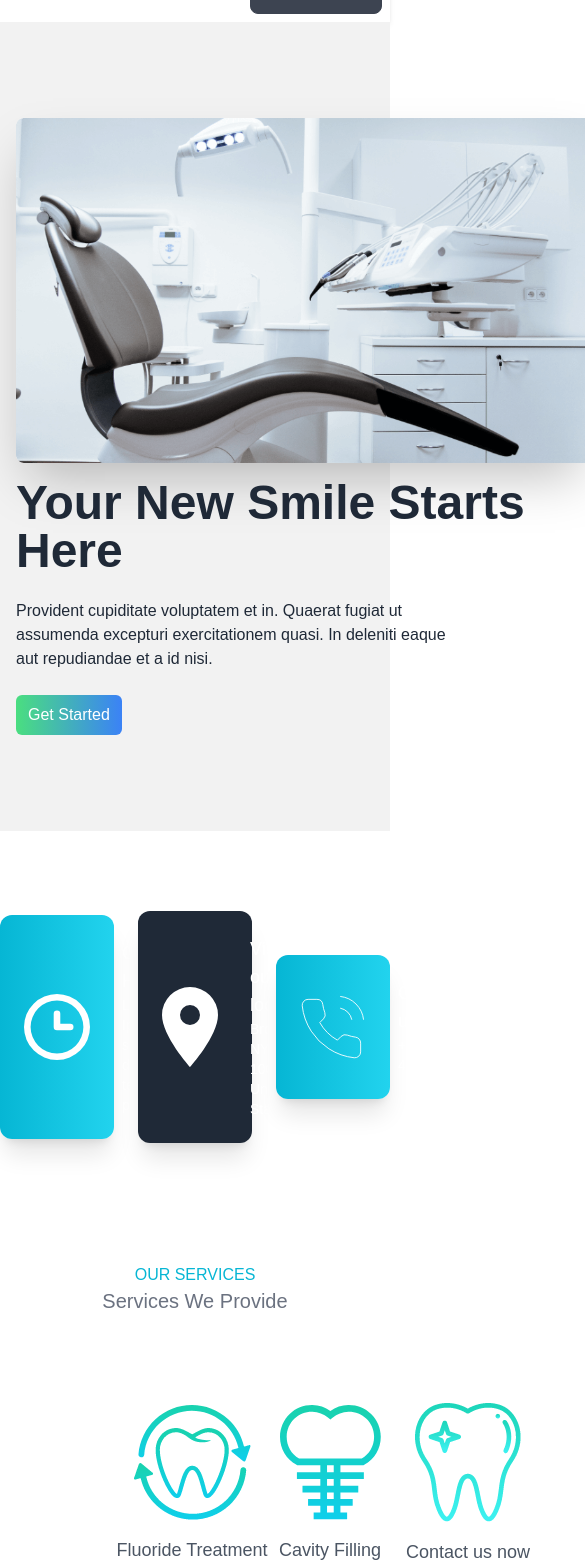
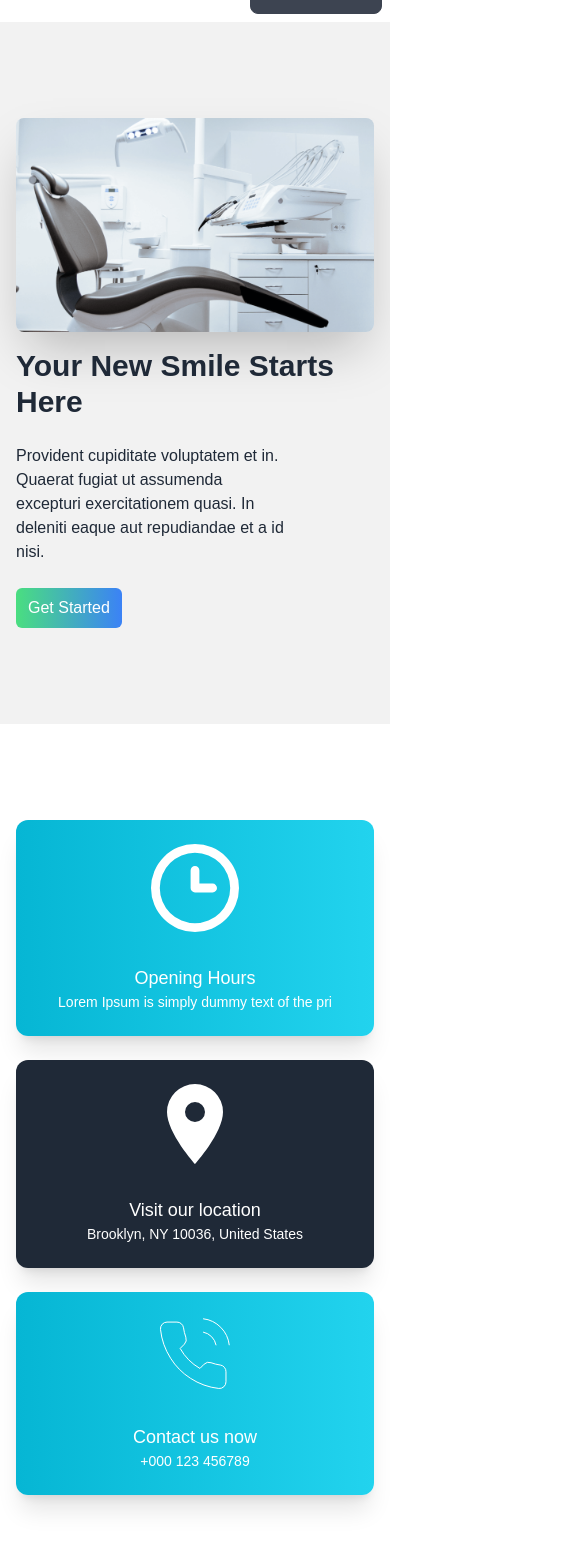
Before and after one commit to HossainAhmed100/doctors_portals_app, a React (Create React App) app: page / in a window 390 px wide. Shown: the part 42-1608 px from the top of the page, 585 px wide, since content can reach past the window. Built offline with nearby package versions, Linux system fonts and the light colour scheme.

Commit message:
Create A Responsive

```diff
--- a/src/Components/InfoCard/InfoCard.js
+++ b/src/Components/InfoCard/InfoCard.js
@@ -3,10 +3,10 @@ import React from "react";
 function InfoCard({ card }) {
   return (
     <div
-      className={`w-full flex items-center m-auto justify-items-stretch gap-8 p-6 shadow-xl rounded-xl ${card.backgroundCl}`}
+      className={`w-full flex md:flex-row flex-col  items-center m-auto justify-items-stretch gap-8 p-6 shadow-xl rounded-xl ${card.backgroundCl}`}
     >
       <img src={card.img} alt="" />
-      <div>
+      <div className="text-center md:text-start">
         <h1 className="text-lg text-white font-medium">{card.name}</h1>
         <p className="text-sm text-white">{card.description}</p>
       </div>
--- a/src/Components/ServiceCard.js/ServiceCard.js
+++ b/src/Components/ServiceCard.js/ServiceCard.js
@@ -2,7 +2,7 @@ import React from "react";
 
 function ServiceCard({ cards }) {
   return (
-    <div className="w-96 flex flex-col items-center justify-center m-auto text-center gap-4 p-6">
+    <div className=" flex flex-col items-center justify-center m-auto text-center gap-4 p-6">
       <img src={cards.img} alt="" />
       <h1 className="text-lg text-gray-600 font-medium">{cards.name}</h1>
       <p className="text-sm text-gray-400">{cards.description}</p>
--- a/src/Pages/Home/Home.js
+++ b/src/Pages/Home/Home.js
@@ -11,11 +11,11 @@ function Home() {
         <div className="hero-content flex-col lg:flex-row-reverse">
           <img
             src={Bannerpng}
-            className="max-w-xl rounded-lg shadow-2xl"
+            className="lg:max-w-xl md:lg:max-w-sm rounded-lg shadow-2xl"
             alt=""
           />
           <div>
-            <h1 className="text-5xl font-bold">
+            <h1 className="lg:text-5xl text-3xl  font-bold">
               Your New Smile Starts
               <br />
               Here
@@ -36,15 +36,15 @@ function Home() {
       </div>
       <InfoCards />
       <ServiceCards />
-      <div className="hero min-h-screen bg-base-200">
+      <div className="hero min-h-screen py-10 w-full bg-base-200">
         <div className="hero-content flex-col lg:flex-row">
           <img
             src={Treatment}
-            className="max-w-sm rounded-lg shadow-2xl"
+            className="lg:max-w-xl md:lg:max-w-sm rounded-lg shadow-2xl"
             alt=""
           />
-          <div className="w-2/4 ml-8">
-            <h1 className="text-5xl font-bold">
+          <div className="lg:w-2/4 py-10 lg:ml-8 sm:m-auto">
+            <h1 className="lg:text-5xl text-3xl font-bold">
               Exceptional Dental Care, on Your Terms
             </h1>
             <p className="py-6">
--- a/src/Pages/InfoCards/InfoCards.js
+++ b/src/Pages/InfoCards/InfoCards.js
@@ -30,7 +30,7 @@ function InfoCards() {
   ];
   return (
     <div className="container mx-auto">
-      <div className="py-20 grid grid-cols-3 gap-6">
+      <div className="py-20 m-4 grid lg:grid-cols-3 md:grid-cols-2 grid-cols-1 gap-6">
         {cardData.map((card) => (
           <InfoCard key={card._id} card={card} />
         ))}
--- a/src/Pages/ServiceCards/ServiceCards.js
+++ b/src/Pages/ServiceCards/ServiceCards.js
@@ -34,7 +34,7 @@ function ServiceCards() {
         <p className="text-base font-medium text-cyan-500">OUR SERVICES</p>
         <h1 className="text-xl text-gray-500">Services We Provide</h1>
       </div>
-      <div className="py-6 grid grid-cols-3 gap-6">
+      <div className="py-6 grid lg:grid-cols-3 md:grid-cols-2 grid-cols-1 gap-6">
         {cardData.map((cards) => (
           <ServiceCard key={cards._id} cards={cards} />
         ))}
```
